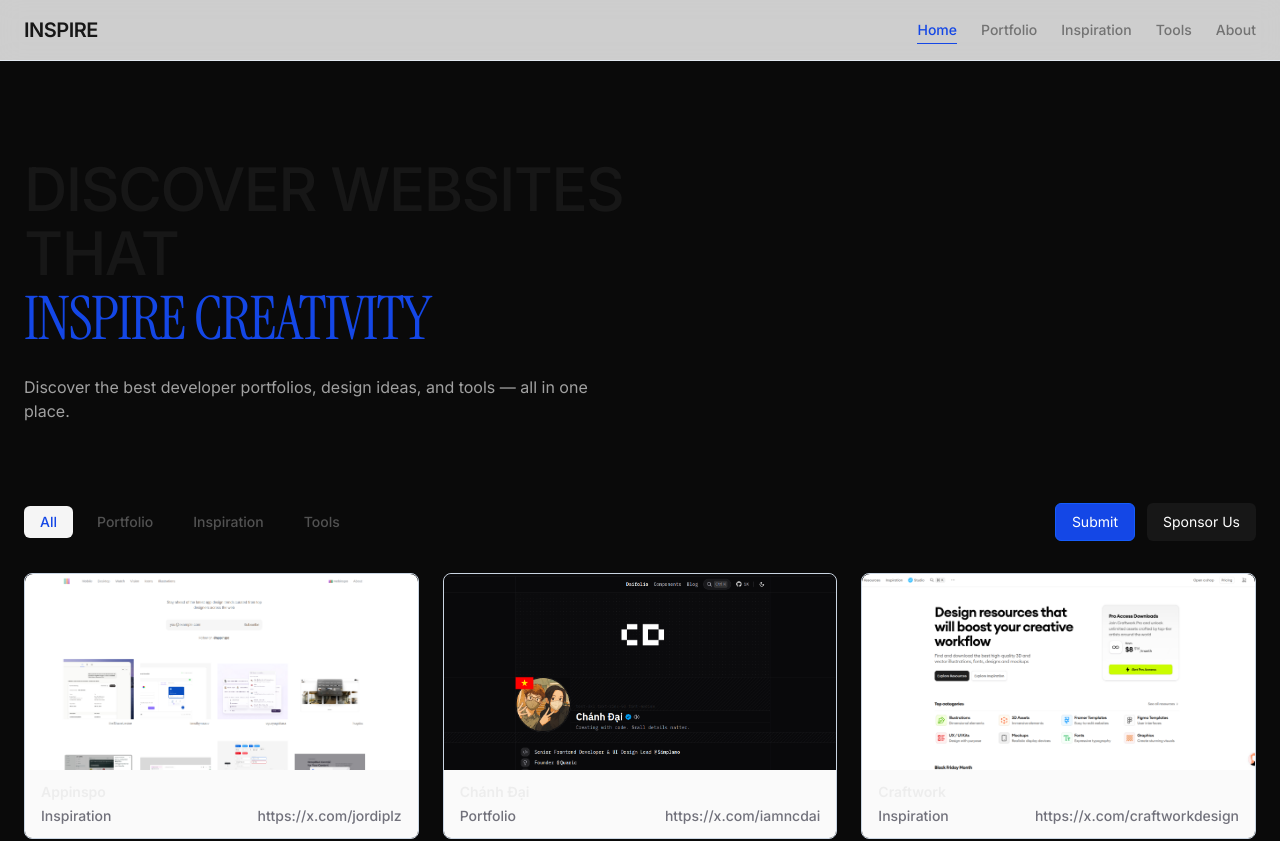
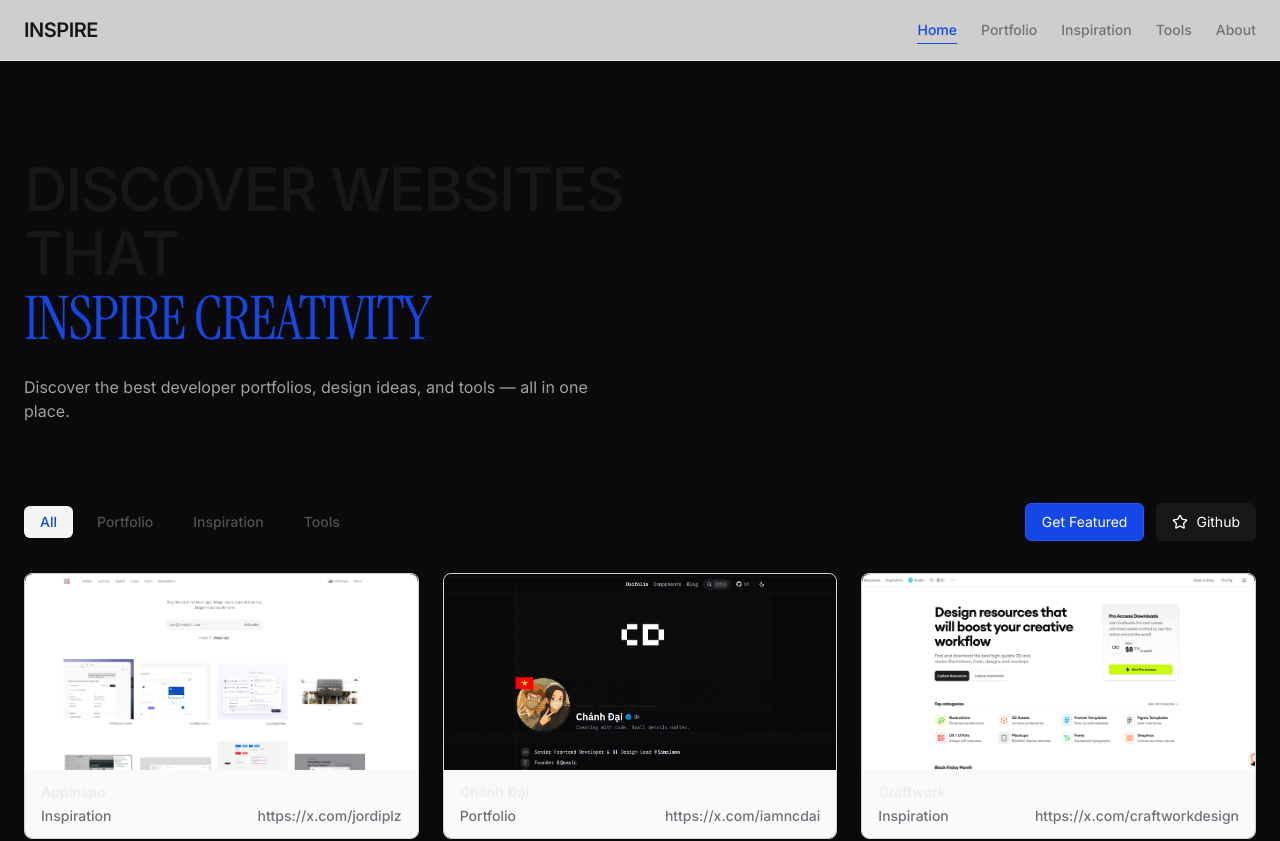
Before and after one commit to prasanjit-dey-ux/Inspohub, a Next.js app in the folder client/: page / in a window 1280 px wide. Shown: the top 841 px of the page. Built offline with nearby package versions, Linux system fonts and the light colour scheme.

Commit message:
added star icon in filter button github

```diff
--- a/client/component/ui/filter.tsx
+++ b/client/component/ui/filter.tsx
@@ -1,6 +1,7 @@
 "use client"
 
 import clsx from "clsx";
+import { Star } from "lucide-react";
 import { motion } from "motion/react";
 
 
@@ -38,7 +39,7 @@
           whileTap={{ scale: 0.96 }}
           className="px-4 py-2 bg-blue-700 text-white border border-blue-600 rounded-md text-sm"
         >
-          Submit
+            Get Featured
         </motion.button>
 
         <motion.button
@@ -46,7 +47,10 @@
           whileTap={{ scale: 0.96 }}
           className="px-4 py-2 bg-neutral-900 text-white rounded-md text-sm"
         >
-          Sponsor Us
+          <div className="flex justify-between items-center gap-2">
+           <Star size={16}/>
+          Github
+          </div>
         </motion.button>
       </div>
     </div>
```
